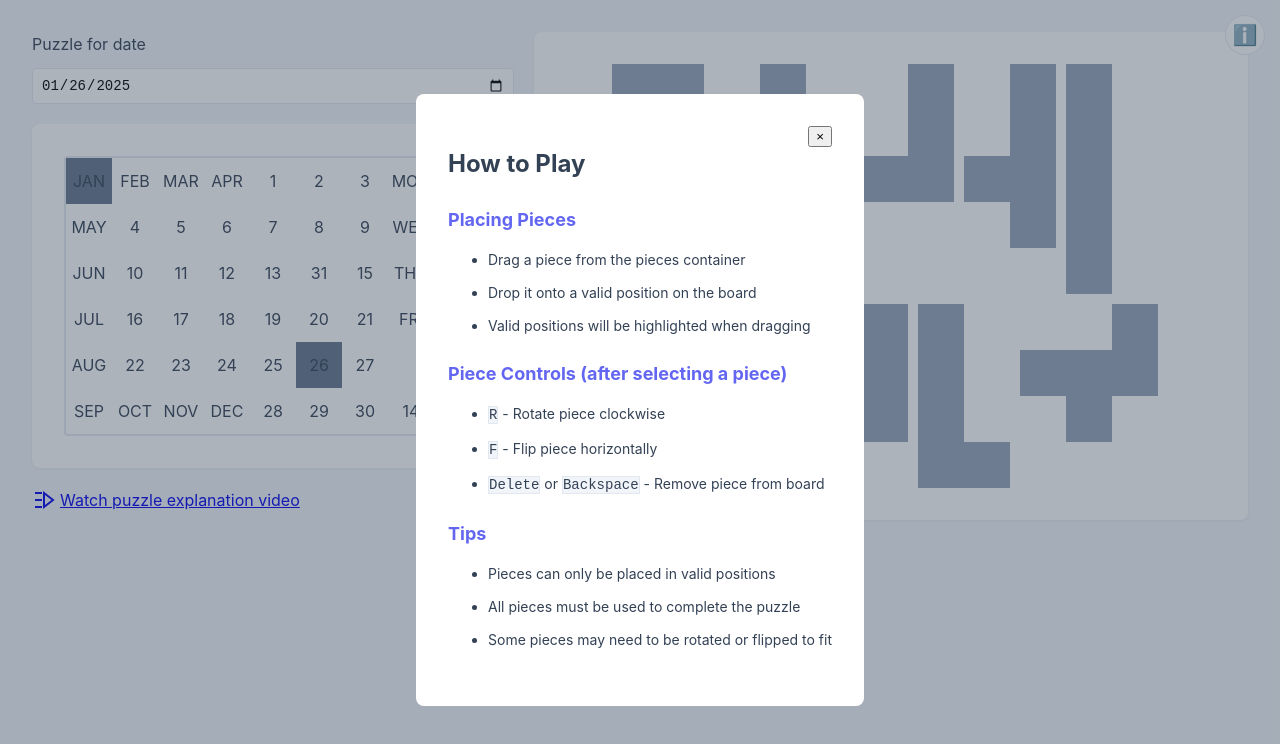
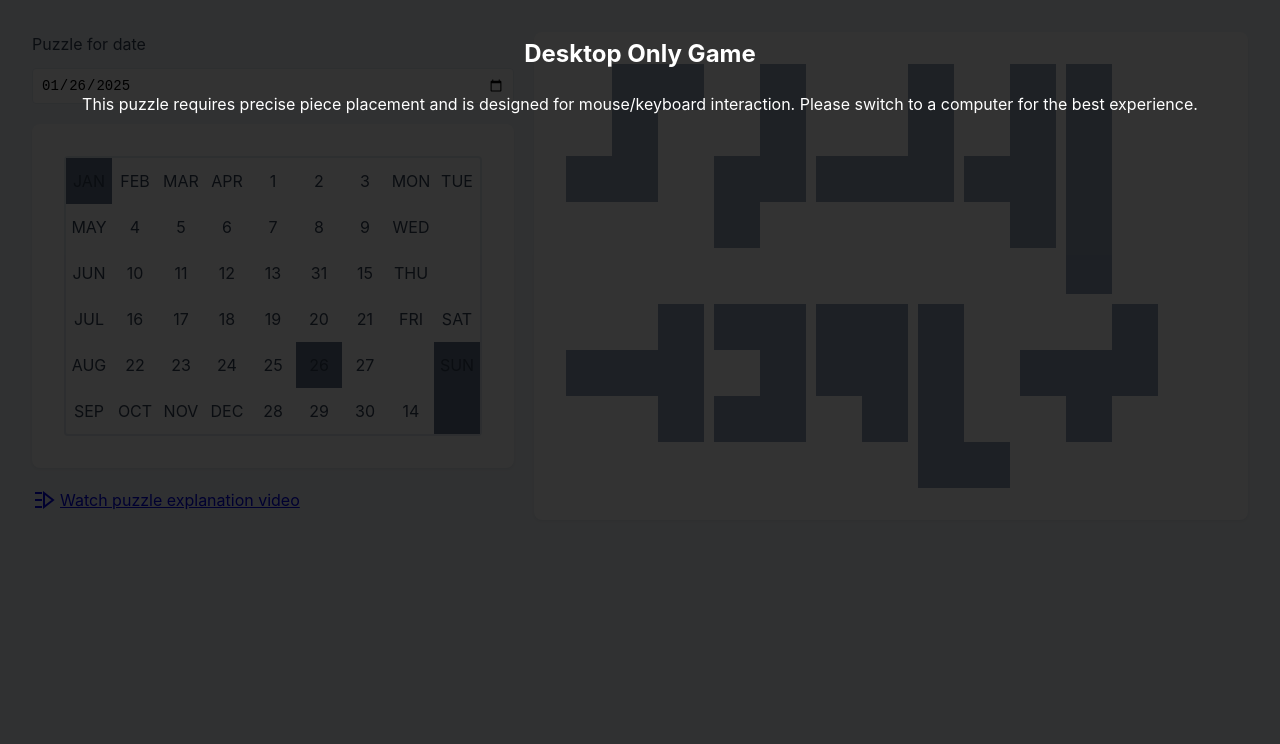
Before and after one commit to rdinkar/calendar-puzzle, a React (Vite) app: page / in a window 1280 px wide. Shown: the top 744 px of the page. Built offline with nearby package versions, Linux system fonts and the light colour scheme.

Commit message:
use computer instruction added

```diff
--- a/src/App.css
+++ b/src/App.css
@@ -277,3 +277,50 @@ kbd {
   align-items: center;
   gap: 4px;
 }
+
+.fixed {
+  position: fixed;
+}
+
+.inset-0 {
+  top: 0;
+  right: 0;
+  bottom: 0;
+  left: 0;
+}
+
+.bg-black\/80 {
+  background-color: rgba(0, 0, 0, 0.8);
+}
+
+.z-50 {
+  z-index: 50;
+}
+
+.items-center {
+  align-items: center;
+}
+
+.justify-center {
+  justify-content: center;
+}
+
+.text-white {
+  color: white;
+}
+
+.text-center {
+  text-align: center;
+}
+
+.text-xl {
+  font-size: 1.25rem;
+  line-height: 1.75rem;
+}
+
+.font-bold {
+  font-weight: 700;
+}
+.p-4 {
+  padding: 1rem;
+}
--- a/src/App.tsx
+++ b/src/App.tsx
@@ -1,4 +1,4 @@
-import { useMemo, useState } from "react";
+import { useMemo, useState, useEffect } from "react";
 import "./App.css";
 import { PiecesContainer } from "./container/pieces";
 import { BoardPlacedPieces } from "./types";
@@ -18,6 +18,21 @@ function App() {
   const [placedPieces, setPlacedPieces] = useState<BoardPlacedPieces>(() =>
     getInitialBoard(puzzleDate)
   );
+  const [isMobile, setIsMobile] = useState(false);
+
+  useEffect(() => {
+    const checkDevice = () => {
+      setIsMobile(
+        !/Android|webOS|iPhone|iPad|iPod|BlackBerry|IEMobile|Opera Mini/i.test(
+          navigator.userAgent
+        )
+      );
+    };
+
+    checkDevice();
+    window.addEventListener("resize", checkDevice);
+    return () => window.removeEventListener("resize", checkDevice);
+  }, []);
 
   const placedPiecesId = useMemo(() => {
     const res: {
@@ -44,7 +59,19 @@ function App() {
 
   return (
     <div className="app-container">
-      <Instructions />
+      {isMobile && (
+        <div className="fixed inset-0 bg-black/80 z-50 flex items-center justify-center text-white p-4">
+          <div className="text-center max-w-md">
+            <h2 className="text-2xl font-bold mb-3">Desktop Only Game</h2>
+            <p className="text-lg">
+              This puzzle requires precise piece placement and is designed for
+              mouse/keyboard interaction. Please switch to a computer for the
+              best experience.
+            </p>
+          </div>
+        </div>
+      )}
+      {!isMobile && <Instructions />}
       <div className="flex-col gap-2 relative">
         <DateInput
           puzzleDate={puzzleDate}
```
